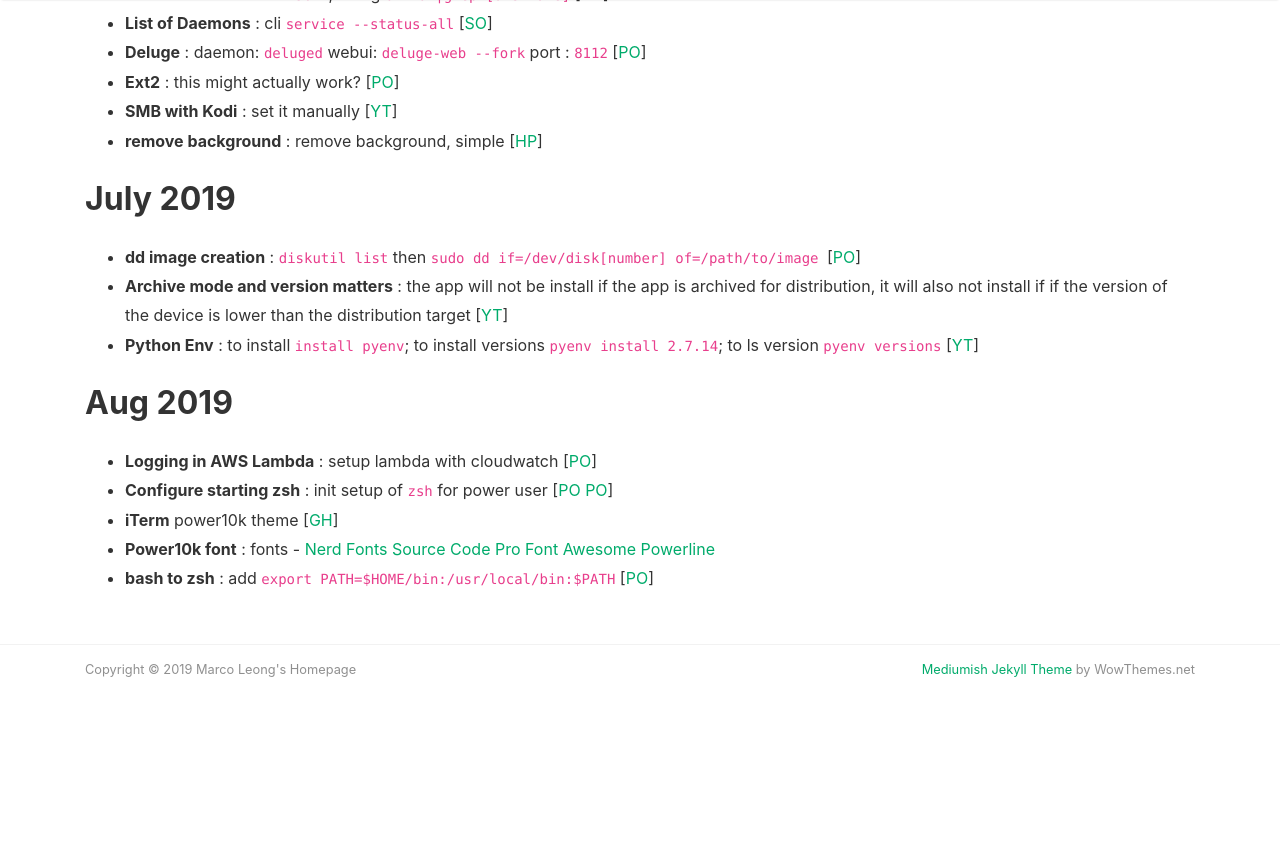
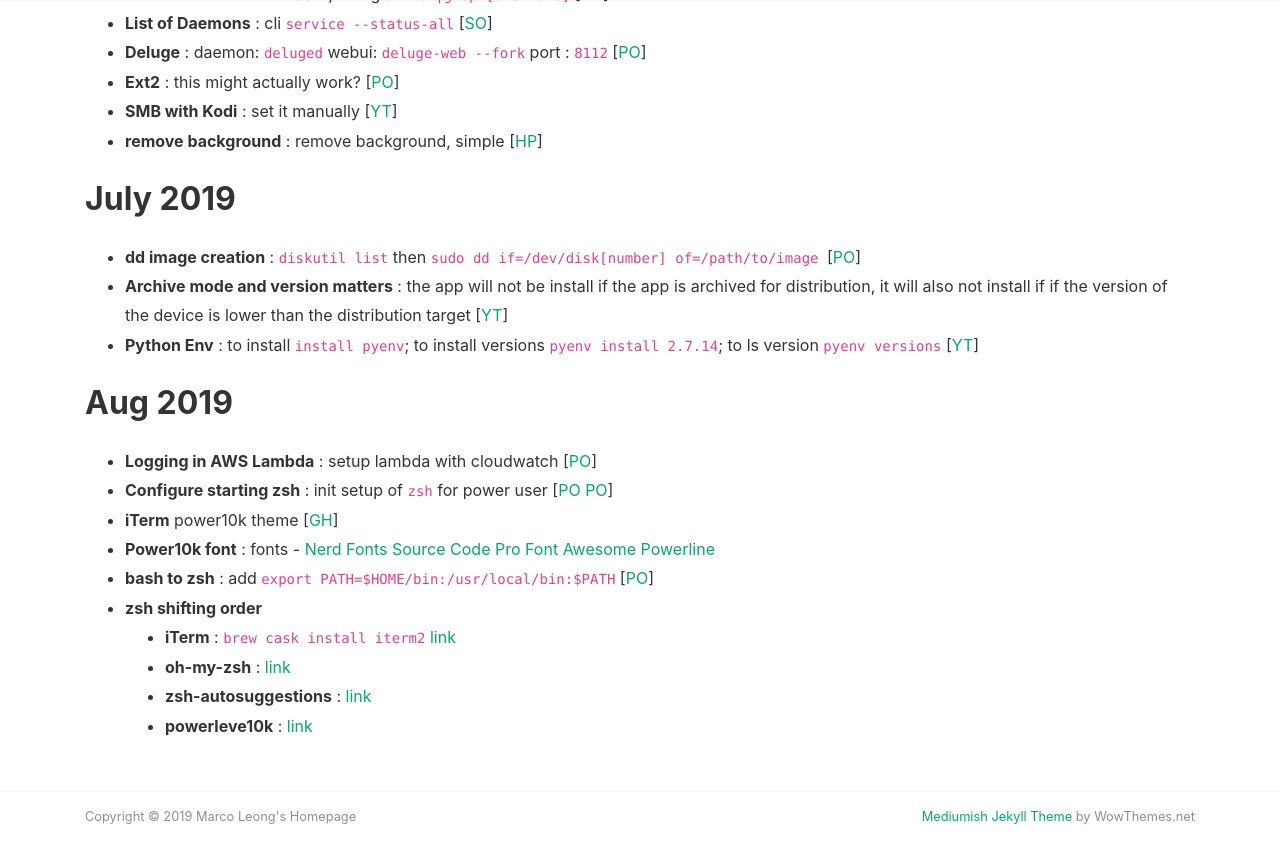
Before and after one commit to MarcoLeongDev/MarcoLeongDev.github.io, a Jekyll site: the page built from journey.md, in a window 1280 px wide and 900 px high, scrolled down 3328 px. Shown: the top 863 px of the window. Built offline with Jekyll 4.4.1, drawn with Linux system fonts in a browser that asks for light colours; nearby versions of some CDN libraries; our own code applies the rules of GitHub Pages for plain Markdown files; before the commit the page ends 4081 px from its top, so only the background shows below that.

Commit message:
Update journey.md

```diff
--- a/journey.md
+++ b/journey.md
@@ -103,6 +103,11 @@
 - **iTerm** power10k theme [[GH](https://github.com/romkatv/powerlevel10k#i-cannot-make-powerlevel10k-work-with-my-plugin-manager-help)]
 - **Power10k font** : fonts - [Nerd Fonts](https://github.com/ryanoasis/nerd-fonts) [Source Code Pro](https://github.com/adobe-fonts/source-code-pro) [Font Awesome](https://fontawesome.com/) [Powerline](https://github.com/powerline/fonts)
 - **bash to zsh** : add `export PATH=$HOME/bin:/usr/local/bin:$PATH` [[PO](https://github.com/robbyrussell/oh-my-zsh/issues/3507)]
+- **zsh shifting order**
+	- **iTerm** : `brew cask install iterm2` [link](https://gist.github.com/kevin-smets/8568070)
+    - **oh-my-zsh** : [link](https://github.com/robbyrussell/oh-my-zsh)
+    - **zsh-autosuggestions** : [link](https://github.com/zsh-users/zsh-autosuggestions)
+    - **powerleve10k** : [link](https://github.com/romkatv/powerlevel10k)
 
 
 
```
